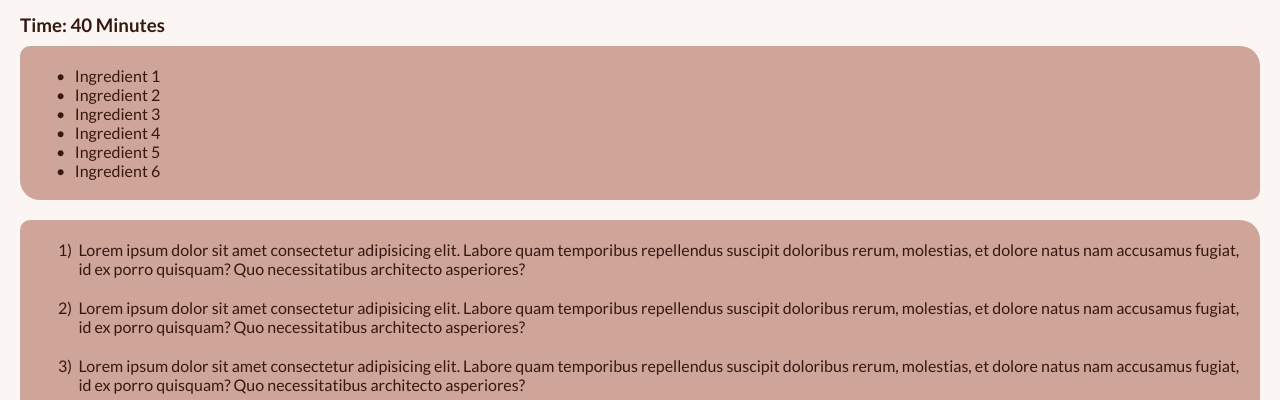
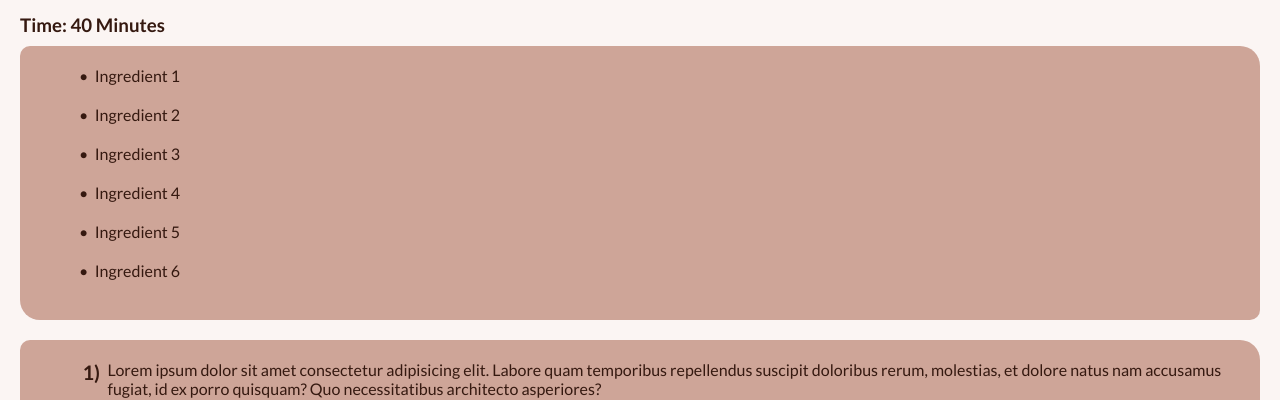
Before and after one commit to bearaxe/vue-recipe-book, a Vue app: page /#/ in a window 1280 px wide. Shown: the part 420-820 px from the top of the page. Built offline with nearby package versions, Linux system fonts and the light colour scheme.

Commit message:
style tweaks

```diff
--- a/src/scss/base/_base.scss
+++ b/src/scss/base/_base.scss
@@ -23,20 +23,25 @@
     background-color: $color-accent-light;
     padding: 2rem;
     border-radius: 1rem 2rem;
+
+    li {
+        display: flex;
+        padding-bottom: 2rem;
+    }
     &.paren-list {
         li {
-            display: flex;
-            padding-bottom: 2rem;
             span {
                 text-align: right;
-                flex: 0 0 2.5vw;
-                margin-right: .5vw;
+                flex: 0 0 5%;
+                margin-right: .75rem;
+                font-size: 2rem;
+                font-weight: 600;
             }
         }
     }
     &.dot-list {
         li {
-            margin-left: 1.25vw;
+            margin-left: 3.25%;
             &::before {
                 content: "• ";
                 margin-right: .5vw;
```
